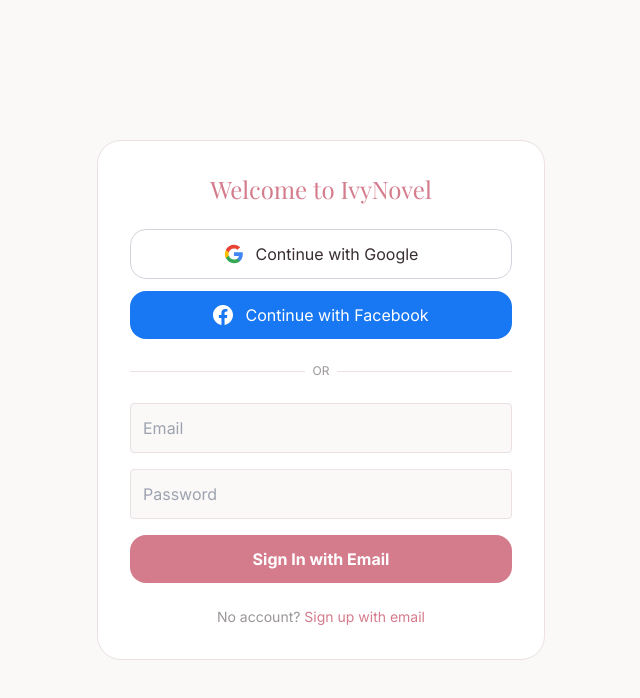
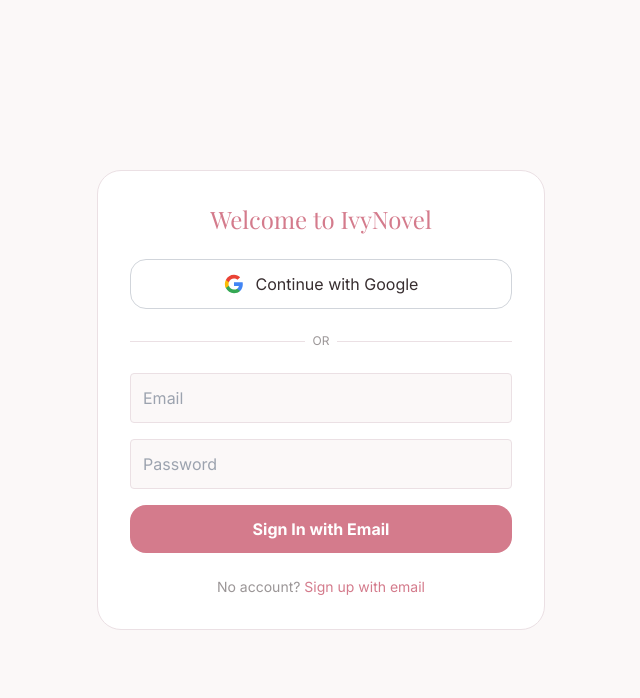
Before and after one commit to yangyifei757-dotcom/mystorysite, a Next.js app: page /login in a window 1280 px wide. Shown: the top 698 px of the page, without its empty margins (319-959 px from the left). Built offline with nearby package versions, Linux system fonts and the light colour scheme; no server answers; a web font is replaced by a local one.

Commit message:
Update page.tsx

```diff
--- a/app/login/page.tsx
+++ b/app/login/page.tsx
@@ -14,17 +14,6 @@ export default function LoginPage() {
     setLoading(true)
     const { error } = await supabase.auth.signInWithOAuth({
       provider: 'google',
-      options: { redirectTo: window.location.origin },
-    })
-    if (error) setMessage(error.message)
-    setLoading(false)
-  }
-
-  // Facebook 登录
-  const handleFacebookLogin = async () => {
-    setLoading(true)
-    const { error } = await supabase.auth.signInWithOAuth({
-      provider: 'facebook',
       options: { redirectTo: window.location.origin },
     })
     if (error) setMessage(error.message)
@@ -95,17 +84,6 @@ export default function LoginPage() {
             </svg>
             Continue with Google
           </button>
-
-          <button
-            onClick={handleFacebookLogin}
-            disabled={loading}
-            className="w-full flex items-center justify-center gap-3 py-3 bg-[#1877F2] text-white rounded-xl hover:bg-[#166fe5] transition"
-          >
-            <svg className="w-5 h-5" fill="currentColor" viewBox="0 0 24 24">
-              <path d="M24 12.073c0-6.627-5.373-12-12-12s-12 5.373-12 12c0 5.99 4.388 10.954 10.125 11.854v-8.385H7.078v-3.47h3.047V9.43c0-3.007 1.792-4.669 4.533-4.669 1.312 0 2.686.235 2.686.235v2.953H15.83c-1.491 0-1.956.925-1.956 1.874v2.25h3.328l-.532 3.47h-2.796v8.385C19.612 23.027 24 18.062 24 12.073z"/>
-            </svg>
-            Continue with Facebook
-          </button>
         </div>
 
         <div className="relative">
```
